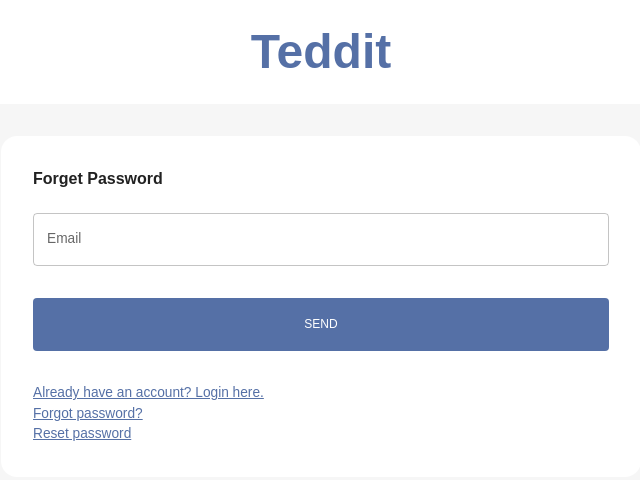
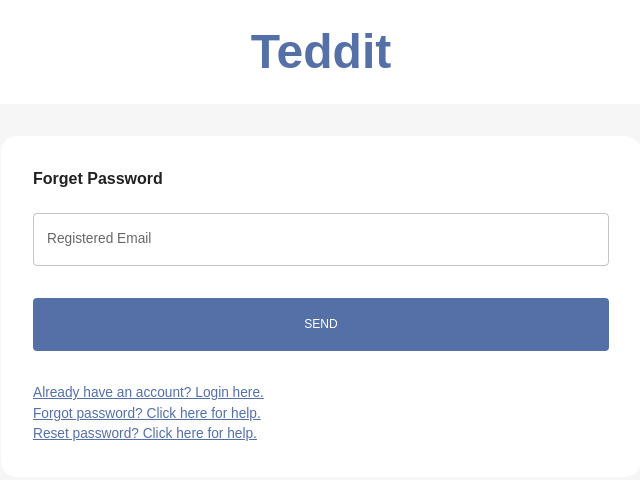
Before and after one commit to FrankieSkate/CSCI3100_GrpA2_Teddit, a React (Create React App) app in the folder front-end/: page /forget in a window 1280 px wide. Shown: the top 480 px of the page, without its empty margins (319-959 px from the left). Built offline with nearby package versions, Linux system fonts and the light colour scheme.

Commit message:
message update

```diff
--- a/front-end/src/scenes/forgetPage/Form.js
+++ b/front-end/src/scenes/forgetPage/Form.js
@@ -117,7 +117,7 @@ const Form = () => {
 
 
             <TextField
-              label="Email"
+              label="Registered Email"
               onBlur={handleBlur}
               onChange={handleChange}
               value={values.email}
@@ -175,7 +175,7 @@ const Form = () => {
                 },
               }}
             >
-              {"Forgot password?"}
+              {"Forgot password? Click here for help."}
             </Typography>
 
             <Typography
@@ -189,7 +189,7 @@ const Form = () => {
                 },
               }}
             >
-              {"Reset password"}
+              {"Reset password? Click here for help."}
             </Typography>
 
 
```
